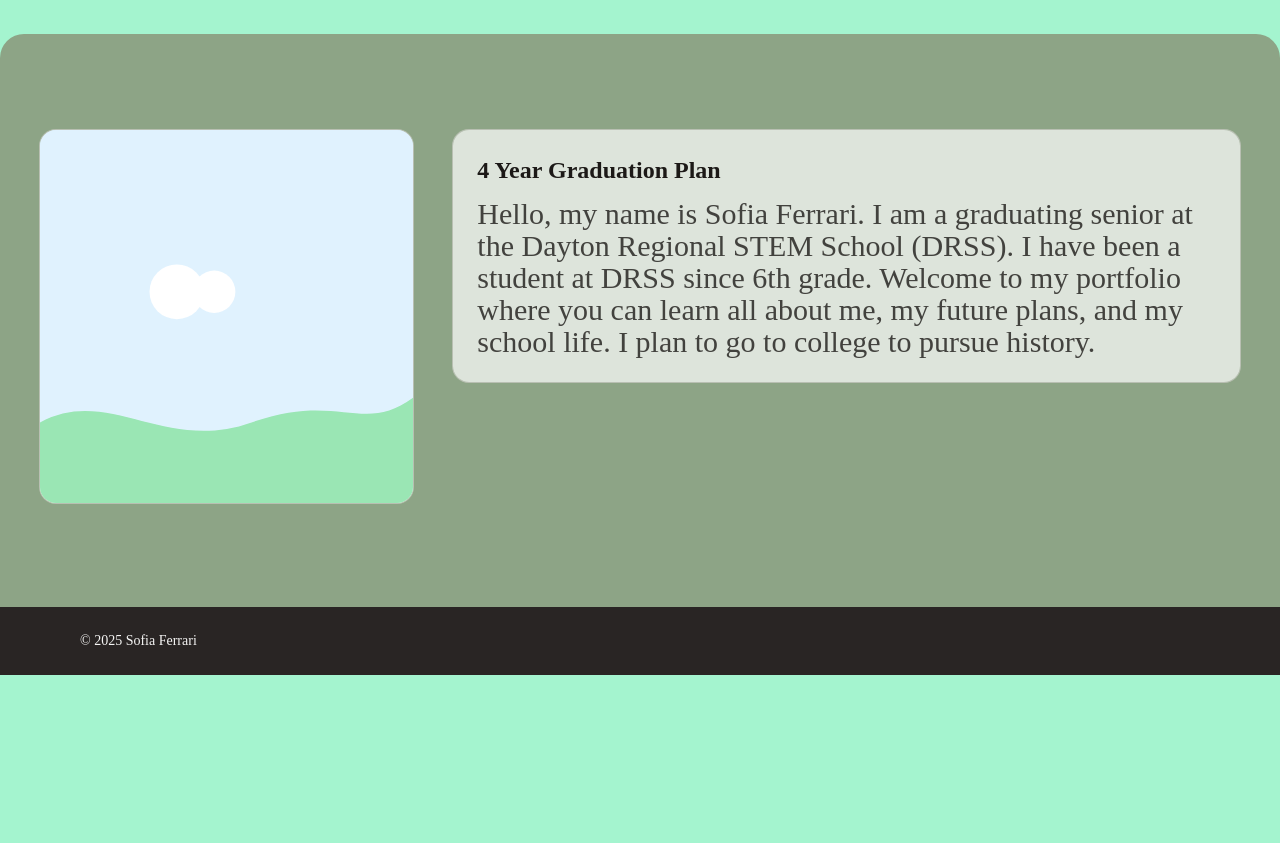
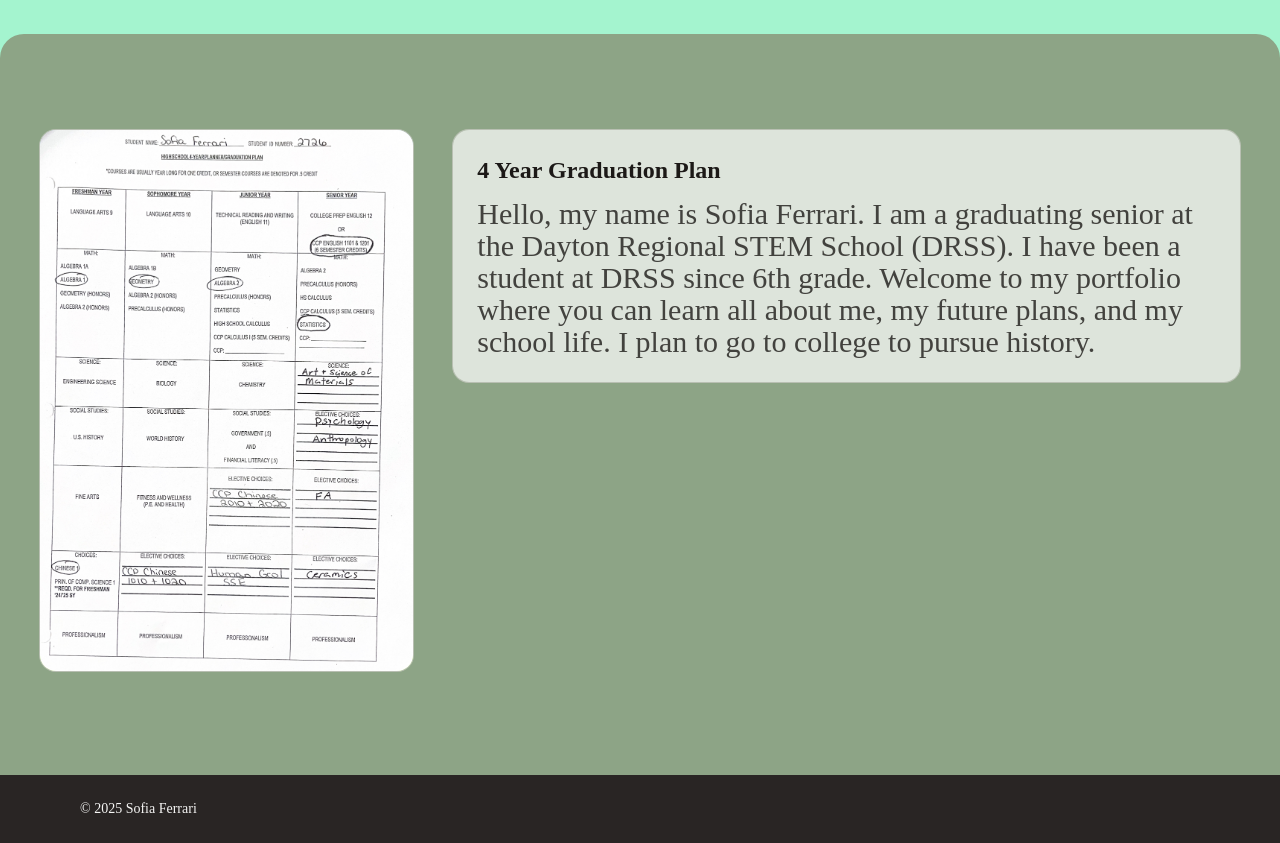
Before and after one commit to Luke-Priest/FerrariPortfolio, a website: page index.html in a window 1280 px wide. Shown: the part 920-1763 px from the top of the page. Before the commit the page ends 1595 px from the top, so only its background shows below. Drawn offline with Linux system fonts and the light colour scheme; a web font is replaced by a local one.

Commit message:
Finish Images

```diff
--- a/index.html
+++ b/index.html
@@ -84,13 +84,8 @@
       <div class="grid grid-cols-1 gap-10 md:grid-cols-3">
         <!-- Large Image on Left -->
         <div class="col-span-1">
-          <div class="aspect-square w-full rounded-2xl bg-gradient-to-b from-sky-100 to-lime-200 ring-1 ring-stone-300/60">
-            <svg viewBox="0 0 600 600" class="h-full w-full rounded-2xl">
-              <rect width="600" height="600" fill="#E0F2FE"/>
-              <circle cx="220" cy="260" r="44" fill="white"/>
-              <circle cx="280" cy="260" r="34" fill="white"/>
-              <path d="M0 470 C 110 410, 200 520, 340 470 S 520 490, 600 430 L 600 600 L 0 600 Z" fill="#9AE6B4"/>
-            </svg>
+          <div class=" w-full rounded-2xl bg-gradient-to-b from-sky-100 to-lime-200 ring-1 ring-stone-300/60">
+           <img src="img/4YearPlan.jpg" alt="4 Year Graduation Plan" class="h-full w-full rounded-2xl object-cover"/>
           </div>
         </div>
 
```
Also changed, not shown: img/4YearPlan.jpg (added).
